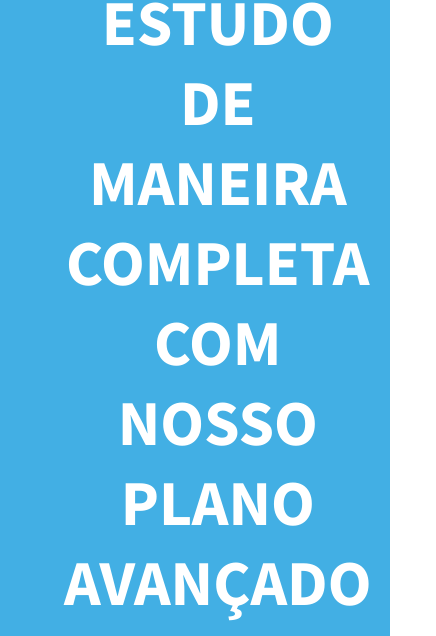
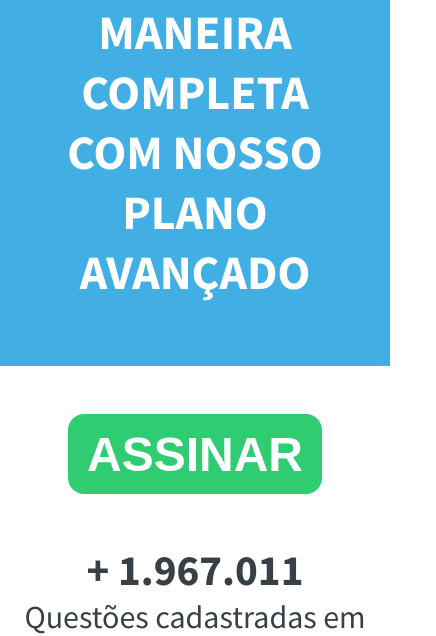
Before and after one commit to danmota96/tec-concursos-pages, a plain HTML site: page page3/index.html in a window 390 px wide. Shown: the part 242-878 px from the top of the page, 436 px wide, since content can reach past the window. Drawn offline with Linux system fonts and the light colour scheme.

Commit message:
feat(media): implement @media 440px

```diff
--- a/page3/style.css
+++ b/page3/style.css
@@ -106,29 +106,25 @@ button {
   }
 }
 
-@media (max-width: 640px) {
-  header {
-  width: 100%;
-  }
+@media (max-width: 440px) {
+
   header h1{
     width: fit-content;
-    font-size: 4rem;
+    font-size: 3rem;
   }
 
   button {
-    width: 40%;
+    width: 65%;
   }
 
   #cards {
     display: flex;
     justify-content: center;
     flex-direction: column;
-    gap: 2rem;
   }
 
   #cards h1 {
-    font-size: 3rem;
-
+    font-size: 2.7rem;
   }
 
   #cards p {
```
